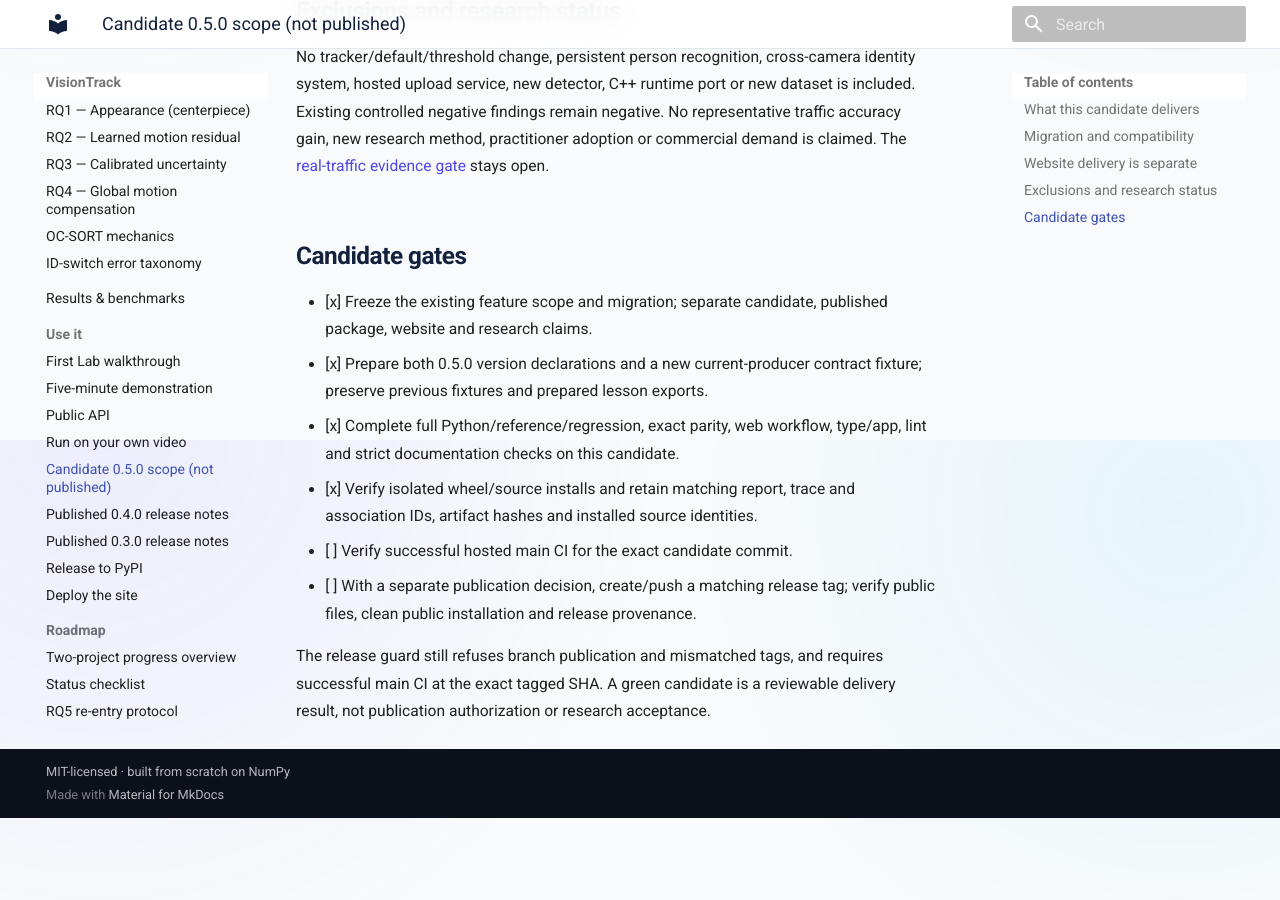
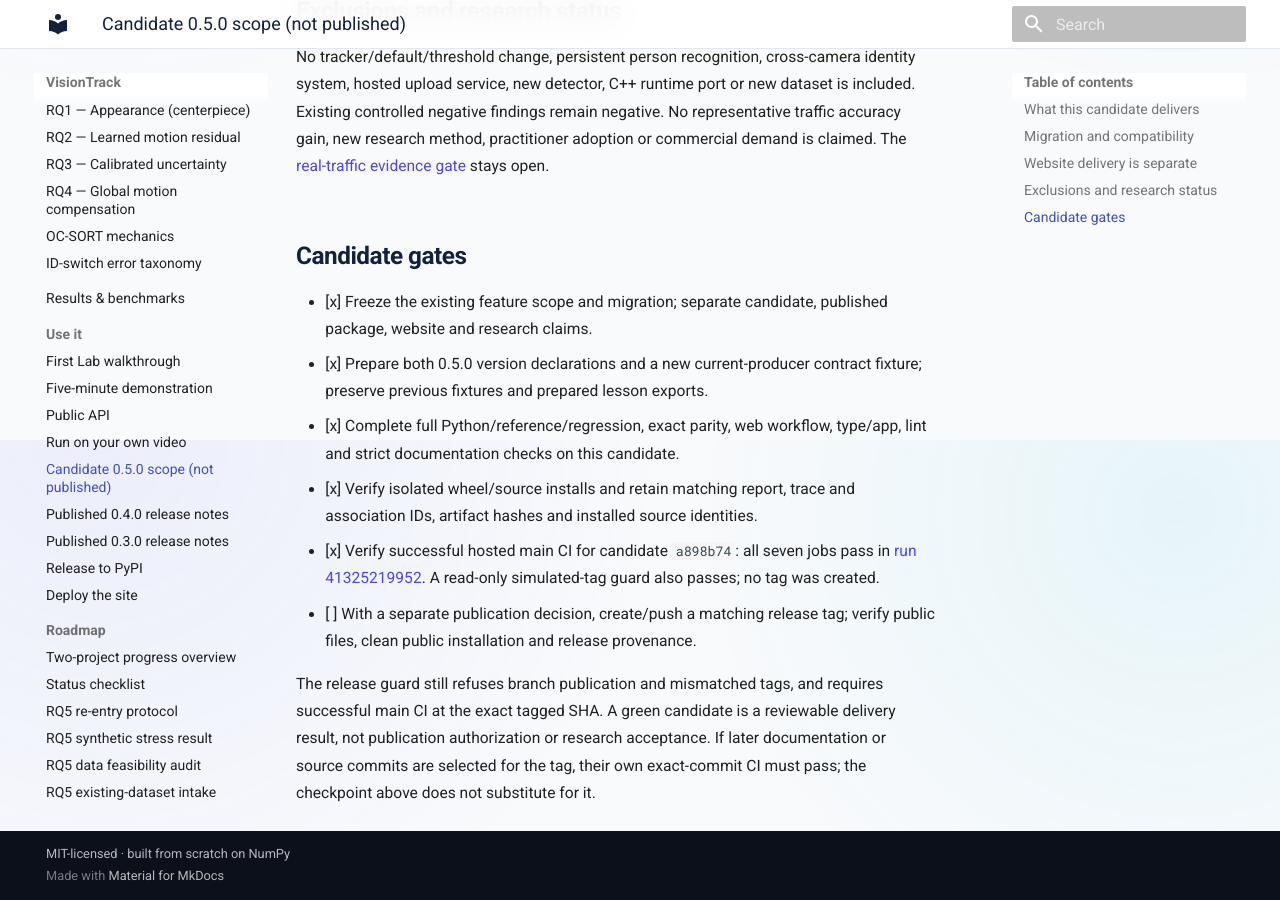
Before and after one commit to hulagerushikesh/visiontrack, an MkDocs documentation site: the page built from docs/RELEASE_NOTES_0.5.0.md, in a window 1280 px wide and 900 px high, scrolled down 2260 px. Built offline with MkDocs 1.6.1 and Material for MkDocs 9.7.7, drawn with Linux system fonts in a browser that asks for light colours; before the commit the page ends 3078 px from its top, so only the background shows below that.

Commit message:
Record verified 0.5.0 candidate CI and release guard

```diff
--- a/docs/RELEASE_NOTES_0.5.0.md
+++ b/docs/RELEASE_NOTES_0.5.0.md
@@ -83,10 +83,14 @@
       type/app, lint and strict documentation checks on this candidate.
 - [x] Verify isolated wheel/source installs and retain matching report, trace
       and association IDs, artifact hashes and installed source identities.
-- [ ] Verify successful hosted main CI for the exact candidate commit.
+- [x] Verify successful hosted main CI for candidate `a898b74`: all seven jobs
+      pass in [run 41325219952](https://github.com/hulagerushikesh/visiontrack/actions/runs/41325219952).
+      A read-only simulated-tag guard also passes; no tag was created.
 - [ ] With a separate publication decision, create/push a matching release tag;
       verify public files, clean public installation and release provenance.
 
 The release guard still refuses branch publication and mismatched tags, and
 requires successful main CI at the exact tagged SHA. A green candidate is a
 reviewable delivery result, not publication authorization or research acceptance.
+If later documentation or source commits are selected for the tag, their own
+exact-commit CI must pass; the checkpoint above does not substitute for it.
```
Also changed, not shown: docs/NEXT_STEPS.md (+4 -1 lines), docs/RELEASE_READINESS.md (+4 -1 lines).
